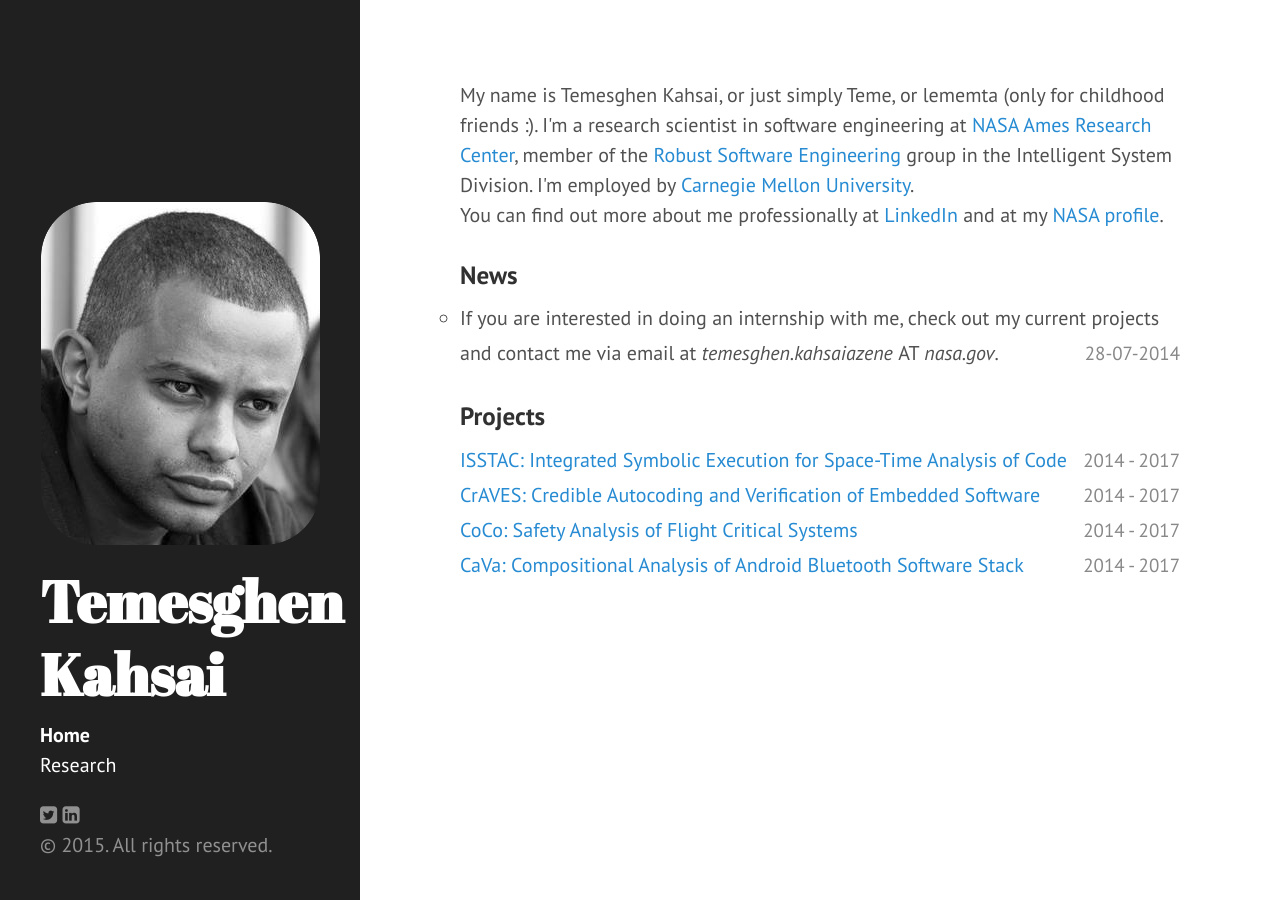
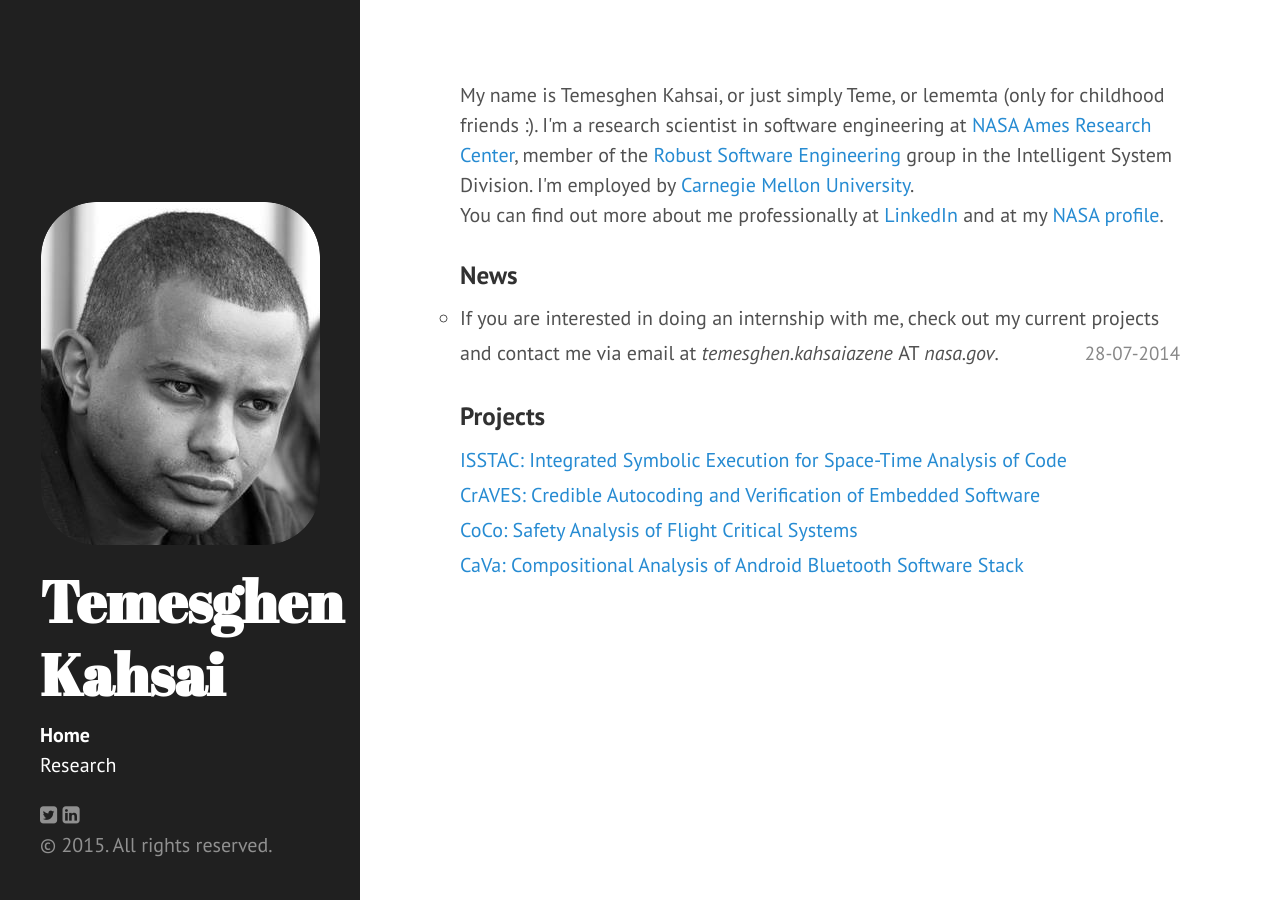
Before and after one commit to lememta/lememta.github.io, a Jekyll site: the page built from index.html, in a window 1280 px wide. Built offline with Jekyll 4.4.1, drawn with Linux system fonts in a browser that asks for light colours; nearby versions of some CDN libraries; the list of posts is cut into pages by our own code.

Commit message:
isstac project

```diff
--- a/index.html
+++ b/index.html
@@ -24,7 +24,7 @@ My name is Temesghen Kahsai, or just simply Teme, or lememta (only for childhood
         {% for post in site.posts %}
         <li>
             <a class="post-link" href="{{ post.url | prepend: site.baseurl }}">{{ post.title }}</a>
-            <span class ="posted-date"> 2014 - 2017 </span>
+            <!-- <span class ="posted-date"> 2014 - 2017 </span> -->
             <!-- <span class="posted-date">{{ post.date | date: "%b %-d, %Y" }}</span> -->
         </li>
         {% endfor %}
```
